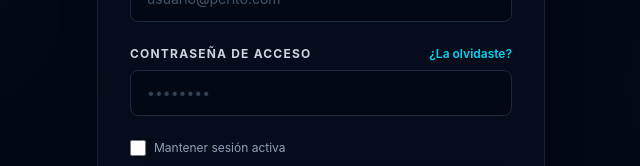
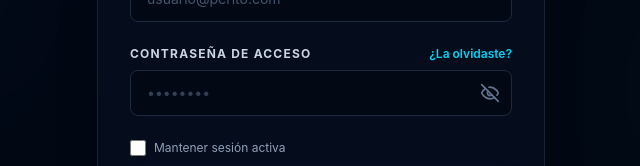
Before and after one commit to CristianDv21/Perito_Orinoquia, a React (Vite) app: page / in a window 1280 px wide. Shown: the part 369-535 px from the top of the page, without its empty margins (319-959 px from the left). Built offline with nearby package versions, Linux system fonts and the light colour scheme.

Commit message:
ajustes en url de login, y de mapeo de informacion de los clientes

```diff
--- a/src/dashboard/dashboard.jsx
+++ b/src/dashboard/dashboard.jsx
@@ -448,9 +448,9 @@ export default function Dashboard({ onLogout }) {
       dataToSend.append('score_electrico', Number(formDataDelEstado.scoreElectrico ?? 100));
       dataToSend.append('score_legal', Number(formDataDelEstado.scoreLegal ?? 100));
 
-      dataToSend.append('cliente_nombre', formDataDelEstado.clienteNombre || '');
-      dataToSend.append('cliente_documento', formDataDelEstado.clienteDocumento || '');
-      dataToSend.append('cliente_telefono', formDataDelEstado.clienteTelefono || '');
+      dataToSend.append('nombre_cliente', formDataDelEstado.clienteNombre || formDataDelEstado.nombre_cliente || '');
+      dataToSend.append('documento_cliente', formDataDelEstado.clienteDocumento || formDataDelEstado.documento_cliente || '');
+      dataToSend.append('telefono_cliente', formDataDelEstado.clienteTelefono || formDataDelEstado.telefono_cliente || '');
 
       if (formDataDelEstado.firmaInspector) {
         dataToSend.append('firma_inspector', formDataDelEstado.firmaInspector);
@@ -481,10 +481,10 @@ export default function Dashboard({ onLogout }) {
         dataToSend.append('foto_rtm', formDataDelEstado.archivoTecnicoMecanica.file);
       }
 
+
       await api.post(endpoint, dataToSend, {
         headers: {
           'Authorization': `Bearer ${token}`,
-          'Content-Type': 'multipart/form-data',
           'Accept': 'application/json'
         }
       });
@@ -576,8 +576,6 @@ export default function Dashboard({ onLogout }) {
 
 
     }));
-
-    console.log("Accesorios mapeados para edición:", accesoriosNormalizados);
 
     return {
       ...item,
@@ -603,9 +601,16 @@ export default function Dashboard({ onLogout }) {
       vendedorId: item.vendedor_id || item.vendedorId || '',
       archivoSoat: item.archivo_soat || item.archivoSoat || item.foto_soat || null,
       archivoTecnicoMecanica: item.archivo_rtm || item.archivoTecnicoMecanica || item.foto_rtm || null,
-      nombre_cliente: item.nombre_cliente || item.cliente?.nombre || '',
-      documento_cliente: item.documento_cliente || item.cliente?.documento || '',
-      telefono_cliente: item.telefono_cliente || item.cliente_telefono || item.telefono_cliene || '',
+
+      nombre_cliente: item.nombre_cliente || item.cliente?.nombre_cliente || item.cliente?.nombre || '',
+      documento_cliente: item.documento_cliente || item.cliente?.documento_cliente || item.cliente?.documento || '',
+      telefono_cliente: item.telefono_cliente || item.cliente?.telefono_cliente || item.cliente?.telefono || item.cliente_telefono || '',
+
+
+      clienteNombre: item.nombre_cliente || item.cliente?.nombre_cliente || item.cliente?.nombre || '',
+      clienteDocumento: item.documento_cliente || item.cliente?.documento_cliente || item.cliente?.documento || '',
+      clienteTelefono: item.telefono_cliente || item.cliente?.telefono_cliente || item.cliente?.telefono || item.cliente_telefono || '',
+
       siniestros: item.siniestros || item.comentarios_siniestros || '',
       comentariosMotor: item.comentarios_motor || item.comentariosMotor || '',
       accesorios: accesoriosNormalizados,
--- a/src/login/login.jsx
+++ b/src/login/login.jsx
@@ -1,11 +1,14 @@
 import { useState } from 'react';
 import { useAuth } from '../useAuth';
-import api from '../api/axios';// <-- Importamos nuestra configuración de Axios
+import api from '../api/axios'; // <-- Importamos nuestra configuración de Axios
 
 export default function Login() {
   const [email, setEmail] = useState('');
   const [password, setPassword] = useState('');
   const [rememberMe, setRememberMe] = useState(false);
+
+  // 1. NUEVO ESTADO: Controla la visibilidad de la contraseña
+  const [showPassword, setShowPassword] = useState(false);
 
   // Extraemos la función login del contexto global
   const { login } = useAuth();
@@ -16,7 +19,7 @@ export default function Login() {
 
     try {
       // 1. Hacemos la petición REAL a tu backend en Laravel
-      const response = await api.post('/login', { email, password });
+      const response = await api.post('login', { email, password });
 
       // 2. Obtenemos los datos que nos responde Laravel
       const token = response.data.access_token || response.data.token;
@@ -112,15 +115,44 @@ export default function Login() {
                 ¿La olvidaste?
               </a>
             </div>
+
+            {/* 2. CONTENEDOR RELATIVO PARA EL INPUT Y EL BOTÓN */}
+            <div className="relative">
               <input
                 id="password"
-              type="password"
+                // Alternamos entre 'text' y 'password' basado en el estado
+                type={showPassword ? "text" : "password"}
                 required
                 placeholder="••••••••"
                 value={password}
                 onChange={(e) => setPassword(e.target.value)}
-              className="w-full rounded-lg border border-slate-800 bg-[#030914] px-4 py-3 text-sm text-slate-200 placeholder-slate-700 outline-none transition-all duration-200 focus:border-cyan-500/50 focus:ring-1 focus:ring-cyan-500/50 focus:bg-[#040c1a]"
+                // Agregamos 'pr-12' para que el texto no se superponga con el ícono del ojo
+                className="w-full rounded-lg border border-slate-800 bg-[#030914] px-4 py-3 pr-12 text-sm text-slate-200 placeholder-slate-700 outline-none transition-all duration-200 focus:border-cyan-500/50 focus:ring-1 focus:ring-cyan-500/50 focus:bg-[#040c1a]"
               />
+
+              {/* 3. BOTÓN PARA MOSTRAR/OCULTAR CONTRASEÑA */}
+              <button
+                type="button"
+                onClick={() => setShowPassword(!showPassword)}
+                className="absolute right-3 top-1/2 -translate-y-1/2 text-slate-500 hover:text-cyan-400 focus:outline-none transition-colors"
+              >
+                {showPassword ? (
+                  // Ícono de Ojo Abierto (Ocultar contraseña)
+                  <svg xmlns="http://www.w3.org/2000/svg" width="20" height="20" viewBox="0 0 24 24" fill="none" stroke="currentColor" strokeWidth="2" strokeLinecap="round" strokeLinejoin="round">
+                    <path d="M2 12s3-7 10-7 10 7 10 7-3 7-10 7-10-7-10-7Z" />
+                    <circle cx="12" cy="12" r="3" />
+                  </svg>
+                ) : (
+                  // Ícono de Ojo Cerrado (Mostrar contraseña)
+                  <svg xmlns="http://www.w3.org/2000/svg" width="20" height="20" viewBox="0 0 24 24" fill="none" stroke="currentColor" strokeWidth="2" strokeLinecap="round" strokeLinejoin="round">
+                    <path d="M9.88 9.88a3 3 0 1 0 4.24 4.24" />
+                    <path d="M10.73 5.08A10.43 10.43 0 0 1 12 5c7 0 10 7 10 7a13.16 13.16 0 0 1-1.67 2.68" />
+                    <path d="M6.61 6.61A13.526 13.526 0 0 0 2 12s3 7 10 7a9.74 9.74 0 0 0 5.39-1.61" />
+                    <line x1="2" y1="2" x2="22" y2="22" />
+                  </svg>
+                )}
+              </button>
+            </div>
           </div>
 
           {/* Remember Me */}
--- a/src/modules/Documentacion.jsx
+++ b/src/modules/Documentacion.jsx
@@ -161,6 +161,9 @@ export default function Documentacion({
         soat_al_dia: 'soatAlDia',
         tecnicoMecanicaAlDia: 'tecnico_mecanica_al_dia',
         tecnico_mecanica_al_dia: 'tecnicoMecanicaAlDia',
+        nombre_cliente: 'clienteNombre',
+        documento_cliente: 'clienteDocumento',
+        telefono_cliente: 'clienteTelefono',
         numMotor: 'num_motor',
         num_motor: 'numMotor',
         numChasis: 'num_chasis',
@@ -349,7 +352,7 @@ export default function Documentacion({
 
                     if (valor.length > 1) {
                       try {
-                        const res = await api.get(`/clientes/buscar?q=${encodeURIComponent(valor)}`);
+                        const res = await api.get(`clientes/buscar?query=${encodeURIComponent(valor)}`);
                         setSugerencias(res.data);
                       } catch (err) {
                         console.error("Error buscando cliente", err);
@@ -367,15 +370,23 @@ export default function Documentacion({
                       <li
                         key={cliente.id}
                         onClick={() => {
-                          handleInputChange('nombre_cliente', cliente.nombre_cliente || '');
-                          handleInputChange('documento_cliente', cliente.documento_cliente || '');
-                          handleInputChange('telefono_cliene', cliente.telefono_cliene || cliente.telefono_cliente || '');
+                          console.log('CLIENTE SELECCIONADO:', cliente);
+
+                          handleInputChange('clienteNombre', cliente.nombre_cliente || '');
+                          handleInputChange('clienteDocumento', cliente.documento_cliente || '');
+                          handleInputChange('clienteTelefono', cliente.telefono_cliente || '');
+
                           setSugerencias([]);
                         }}
                         className="p-2 hover:bg-indigo-50 cursor-pointer text-xs border-b border-slate-100 last:border-none"
                       >
-                        <p className="font-semibold text-slate-700">{cliente.nombre_cliente}</p>
-                        <p className="text-[10px] text-slate-400">Doc: {cliente.documento_cliente} | Tel: {cliente.telefono_cliene}</p>
+                        <p className="font-semibold text-slate-700">
+                          {cliente.nombre_cliente}
+                        </p>
+
+                        <p className="text-[10px] text-slate-400">
+                          Doc: {cliente.documento_cliente} | Tel: {cliente.telefono_cliente}
+                        </p>
                       </li>
                     ))}
                   </ul>
@@ -400,8 +411,8 @@ export default function Documentacion({
                 <input
                   type="text"
                   placeholder="Teléfono..."
-                  value={safeData.telefono_cliene || ''}
-                  onChange={(e) => handleInputChange('telefono_cliene', e.target.value)}
+                  value={safeData.telefono_cliente || ''}
+                  onChange={(e) => handleInputChange('telefono_cliente', e.target.value)}
                   className={`${inputStyle} font-mono`}
                 />
               </div>
```
Lines whose indentation alone changed are shown as unchanged.
